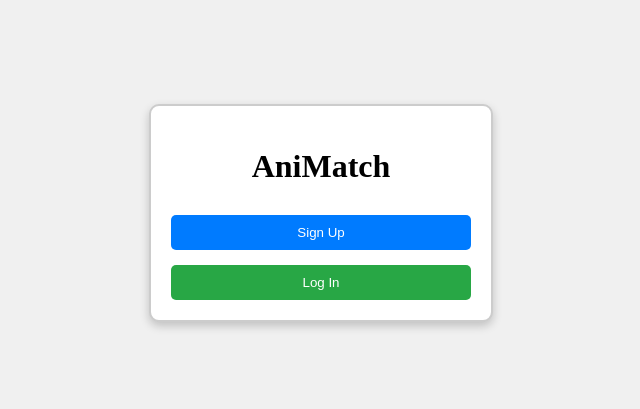
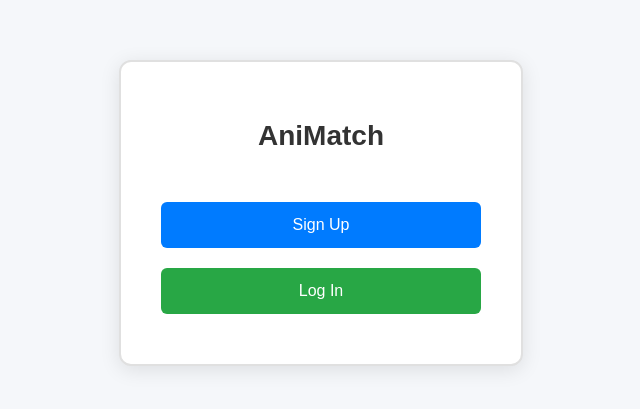
Before and after one commit to armina02/AniMatch, a plain HTML site: page Anmeldung.html in a window 1280 px wide. Shown: the part 187-596 px from the top of the page, without its empty margins (319-959 px from the left). Drawn offline with Linux system fonts and the light colour scheme.

Commit message:
with style

```diff
--- a/Anmeldung.html
+++ b/Anmeldung.html
@@ -4,12 +4,61 @@
     <meta charset="UTF-8">
     <meta name="viewport" content="width=device-width, initial-scale=1.0">
     <title>AniMatch</title>
+    <style>
+        body {
+            font-family: Arial, sans-serif;
+            margin: 0;
+            display: flex;
+            justify-content: center;
+            align-items: center;
+            height: 100vh;
+            background-color: #f5f7fa;
+        }
+        .container {
+            text-align: center;
+            padding: 40px;
+            border: 2px solid #e0e0e0;
+            border-radius: 12px;
+            background-color: white;
+            box-shadow: 0 4px 20px rgba(0, 0, 0, 0.1);
+            width: 320px;
+        }
+        .container h1 {
+            margin-bottom: 40px;
+            font-size: 28px;
+            color: #333;
+        }
+        .button {
+            width: 100%;
+            padding: 14px;
+            margin: 10px 0;
+            border: none;
+            border-radius: 6px;
+            font-size: 16px;
+            cursor: pointer;
+            transition: background-color 0.3s ease;
+        }
+        .button-signup {
+            background-color: #007bff;
+            color: white;
+        }
+        .button-signup:hover {
+            background-color: #0056b3;
+        }
+        .button-login {
+            background-color: #28a745;
+            color: white;
+        }
+        .button-login:hover {
+            background-color: #218838;
+        }
+    </style>
 </head>
-<body style="display: flex; justify-content: center; align-items: center; height: 100vh; margin: 0; background-color: #f0f0f0;">
-    <div style="text-align: center; padding: 20px; border: 2px solid #ccc; border-radius: 10px; background-color: white; width: 300px; box-shadow: 0px 4px 10px rgba(0, 0, 0, 0.2);">
-        <h1 style="margin-bottom: 30px;">AniMatch</h1>
-        <button style="width: 100%; padding: 10px; margin-bottom: 15px; background-color: #007BFF; color: white; border: none; border-radius: 5px; cursor: pointer;">Sign Up</button>
-        <button style="width: 100%; padding: 10px; background-color: #28A745; color: white; border: none; border-radius: 5px; cursor: pointer;">Log In</button>
+<body>
+    <div class="container">
+        <h1>AniMatch</h1>
+        <button class="button button-signup">Sign Up</button>
+        <button class="button button-login">Log In</button>
     </div>
 </body>
 </html>
```
